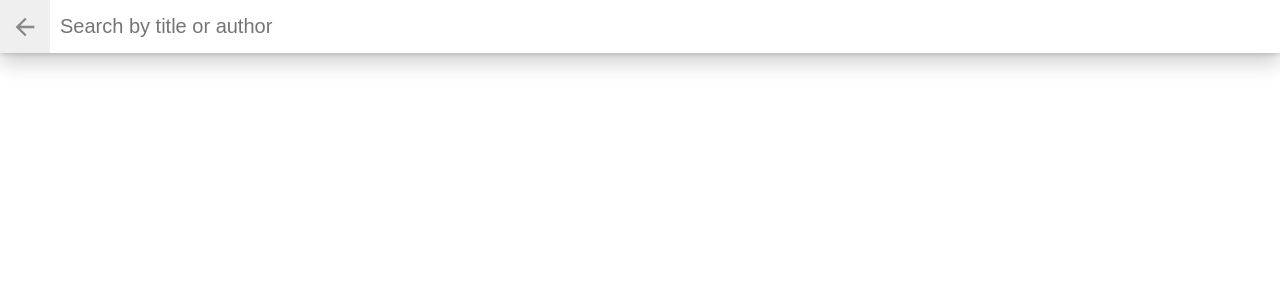
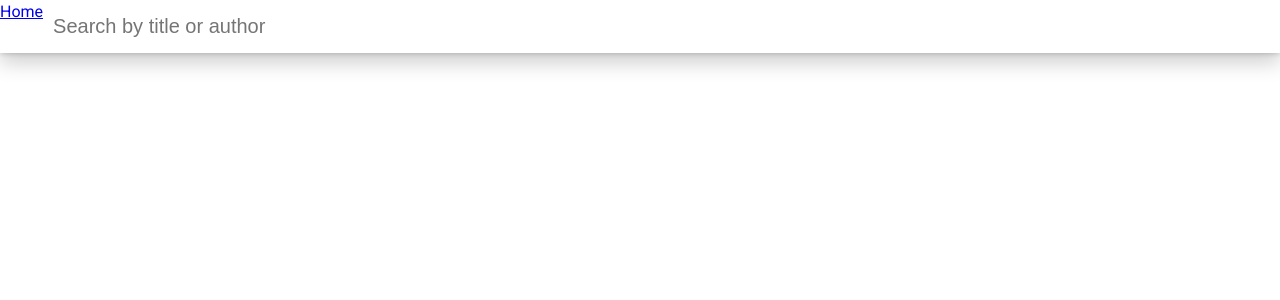
Before and after one commit to StephenDK/MyReads, a React (Create React App) app: page /search in a window 1280 px wide. Shown: the top 300 px of the page. Built offline with nearby package versions, Linux system fonts and the light colour scheme; no server answers.

Commit message:
React Router Links

```diff
--- a/src/App.js
+++ b/src/App.js
@@ -1,17 +1,28 @@
 import React from 'react'
-import { Route, Link } from 'react-router-dom';
+import { Route } from 'react-router-dom';
 import * as BooksAPI from './BooksAPI'
 import './App.css'
 import SearchBooks from './SearchBooks';
 
+
+// The App component will control the data in the application
+// It will fetch the data from the back end and store in application state
+// The app component will also control the route in our application
+// The first route will be the MyBookShelf component
+// The second route will be the SearchBooks component
+
+// Test component
 const test = () => (
   <div>
-    Search Page
+    My Reads
   </div>
 )
 
 class BooksApp extends React.Component {
 
+  state = {
+    books: []
+  }
     /**
      * TODO: Instead of using this state variable to keep track of which page
      * we're on, use the URL in the browser's address bar. This will ensure that
@@ -19,19 +30,29 @@ class BooksApp extends React.Component {
      * pages, as well as provide a good URL they can bookmark and share.
      */
 
-
+  // lifecycle event that fetches all books from back-end server
+  // and store books in application state
+  componentDidMount() {
+    BooksAPI.getAll()
+      .then((books) => {
+        this.setState(() => ({
+          books
+        }))
+      })
+  }
 
   render() {
     // console.log(this.state.books);
     return (
       <div className="app">
-      {/* This route will be for the mybookshelf component which is / */}
+      {/* This route will be for the mybookshelf component which is "/" */}
       <Route exact path='/' component={test} />
 
-      {/* This will be the route for search books component */}
+      {/* This will be the route for search books component "/search"
+          For the search books component we will pass all the books from application state*/}
         <Route exact path='/search' render={() => (
           <SearchBooks
-
+            books={this.state.books}
           />
         )}/>
       </div>
--- a/src/SearchBooks.js
+++ b/src/SearchBooks.js
@@ -1,4 +1,5 @@
 import React, { Component } from 'react';
+import { Link } from 'react-router-dom';
 
 class SearchBooks extends Component {
     state = {
@@ -8,11 +9,17 @@ class SearchBooks extends Component {
 
 
     render() {
+        console.log(this.props.books)
         return (
             <div>
                 <div className="search-books">
                     <div className="search-books-bar">
-                        <button className="close-search" onClick={() => this.setState({ showSearchPage: false })}>Close</button>
+                        {/* <button className="close-search" onClick={() => this.setState({ showSearchPage: false })}>Close</button> */}
+                        <Link
+                            to='/'
+                        >
+                        Home
+                        </Link>
                             <div className="search-books-input-wrapper">
                                 {/*
                                 NOTES: The search from BooksAPI is limited to a particular set of search terms.
```
Also changed, not shown: src/BookDisplay.js (added, +21 -0 lines), src/MyBookShelf.js (+0 -13 lines).
